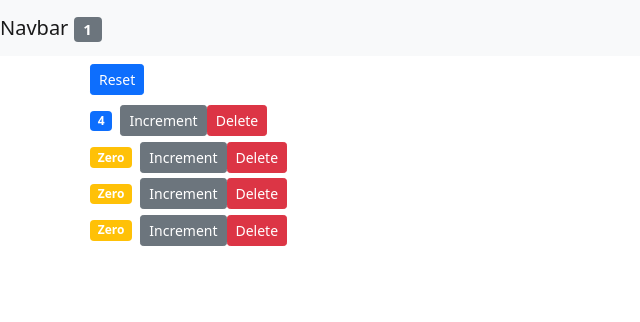
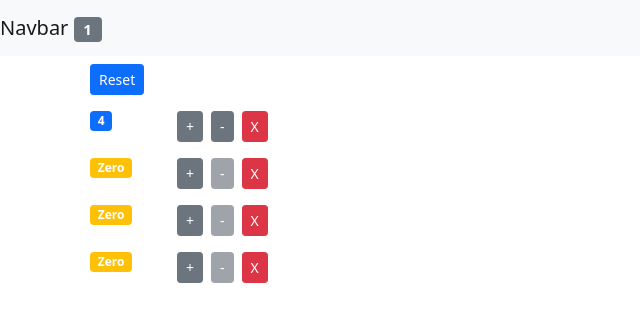
Before and after one commit to WebDevMilan/ReactTutorial, a React (Create React App) app in the folder simple-react-app/: page / in a window 1280 px wide. Shown: the top 322 px of the page, without its empty margins (0-640 px from the left). Built offline with nearby package versions, Linux system fonts and the light colour scheme.

Commit message:
added decrement button and functionality

```diff
--- a/simple-react-app/src/App.js
+++ b/simple-react-app/src/App.js
@@ -17,6 +17,14 @@
     const index = counters.indexOf(counter);
     counters[index] = { ...counter };
     counters[index].value++;
+    this.setState({ counters });
+  };
+
+  handleDecrement = (counter) => {
+    const counters = [...this.state.counters];
+    const index = counters.indexOf(counter);
+    counters[index] = { ...counter };
+    counters[index].value--;
     this.setState({ counters });
   };
 
@@ -42,6 +50,7 @@
             counters={this.state.counters}
             onReset={this.handleReset}
             onIncrement={this.handleIncrement}
+            onDecrement={this.handleDecrement}
             onDelete={this.handleDelete}
           />
         </main>
--- a/simple-react-app/src/components/counter.jsx
+++ b/simple-react-app/src/components/counter.jsx
@@ -3,20 +3,31 @@
 class Counter extends Component {
   render() {
     return (
-      <div>
+      <div className="row">
+        <div className="col-1">
           <span className={this.getBadgeClasses()}>{this.formatCount()}</span>
+        </div>
+        <div className="col">
           <button
             onClick={() => this.props.onIncrement(this.props.counter)}
             className="btn btn-secondary btn-sm"
           >
-          Increment
+            +
+          </button>
+          <button
+            onClick={() => this.props.onDecrement(this.props.counter)}
+            className="btn btn-secondary btn-sm m-2"
+            disabled={this.props.counter.value === 0 ? "disabled" : ""}
+          >
+            -
           </button>
           <button
             onClick={() => this.props.onDelete(this.props.counter.id)}
             className="btn btn-danger btn-sm"
           >
-          Delete
+            X
           </button>
+        </div>
       </div>
     );
   }
--- a/simple-react-app/src/components/counters.jsx
+++ b/simple-react-app/src/components/counters.jsx
@@ -3,7 +3,7 @@
 
 class Counters extends Component {
   render() {
-    const {onReset, counters, onDelete, onIncrement} = this.props;
+    const {onReset, counters, onDelete, onIncrement, onDecrement} = this.props;
 
     return (
       <div>
@@ -18,6 +18,7 @@
             key={counter.id}
             onDelete={onDelete}
             onIncrement={onIncrement}
+            onDecrement={onDecrement}
             counter={counter}
           />
         ))}
```
Lines whose indentation alone changed are shown as unchanged.
